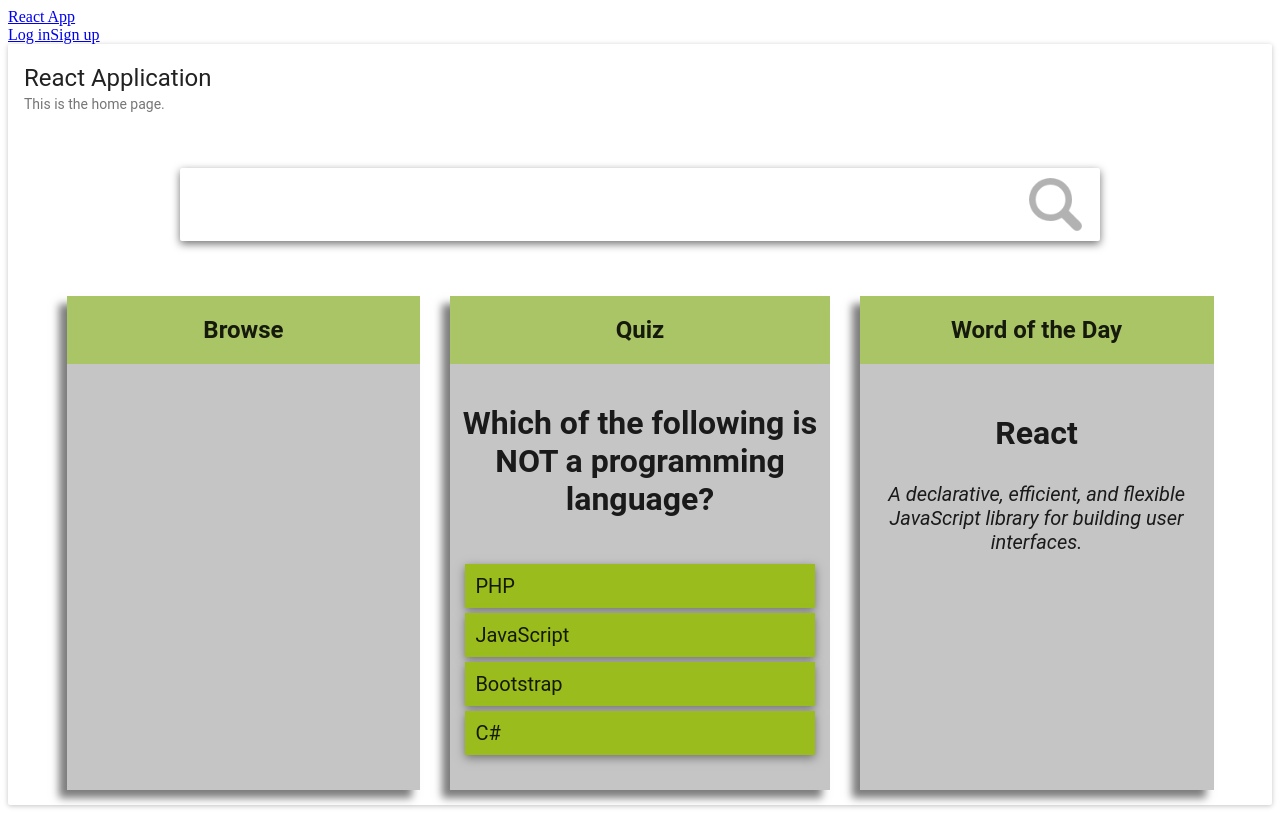
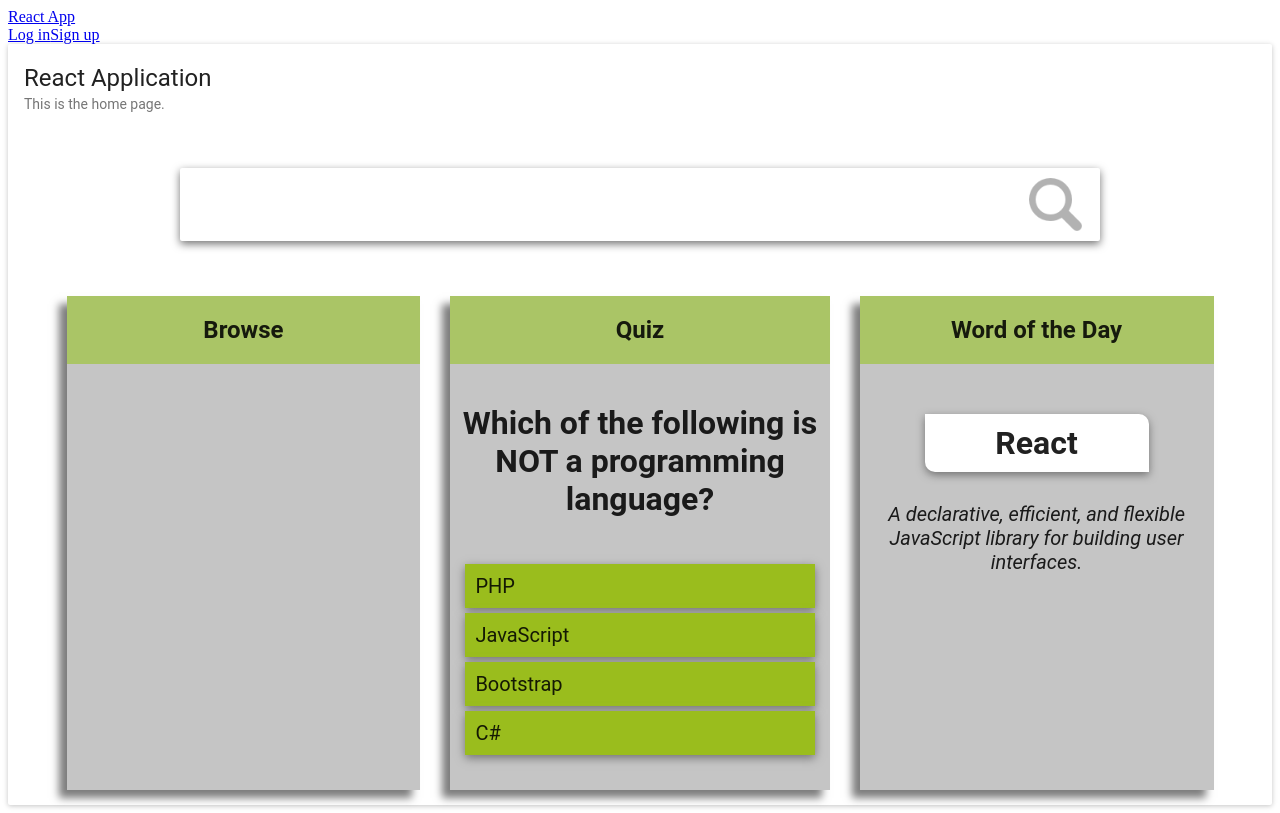
Before and after one commit to dbdoyle182/Contech, a React (Create React App) app in the folder client/: page / in a window 1280 px wide. Built offline with nearby package versions, Linux system fonts and the light colour scheme.

Commit message:
gave browse, quiz and word of the day components a min-height attribute

```diff
--- a/client/src/components/Browse/Browse.css
+++ b/client/src/components/Browse/Browse.css
@@ -1,5 +1,6 @@
 .browse {
     background: #c5c5c5;
+    min-height: 25em;
     text-align: center;
     margin: 15px;
     box-shadow: 0px 3px 9px #737373;
--- a/client/src/components/Quiz/Quiz.css
+++ b/client/src/components/Quiz/Quiz.css
@@ -1,5 +1,6 @@
 .quiz {
     background: #c5c5c5;
+    min-height: 25em;
     text-align: center;
     margin: 15px;
     box-shadow: 0px 3px 9px #737373;
--- a/client/src/components/SearchBar/SearchBar.css
+++ b/client/src/components/SearchBar/SearchBar.css
@@ -13,6 +13,7 @@
     transition: all 0.3s;
     color: #414141;
     box-shadow: 0px 3px 9px #737373;
+    text-align: center;
 }
 
 .search-box:focus {
--- a/client/src/components/WordOfTheDay/WordOfTheDay.css
+++ b/client/src/components/WordOfTheDay/WordOfTheDay.css
@@ -1,5 +1,6 @@
 .wordoftheday {
     background: #c5c5c5;
+    min-height: 25em;
     text-align: center;
     margin: 15px;
     box-shadow: 0px 3px 9px #737373;
@@ -18,7 +19,11 @@
 }
 
 .word {
-    margin: 50px 0 0 0;
+    margin: 50px 65px 0 65px;
+    padding: 10px 0;
+    background: white;
+    border-radius: 0 10px 0 10px;
+    box-shadow: 0px 3px 9px #737373;
 }
 
 .definition {
```
